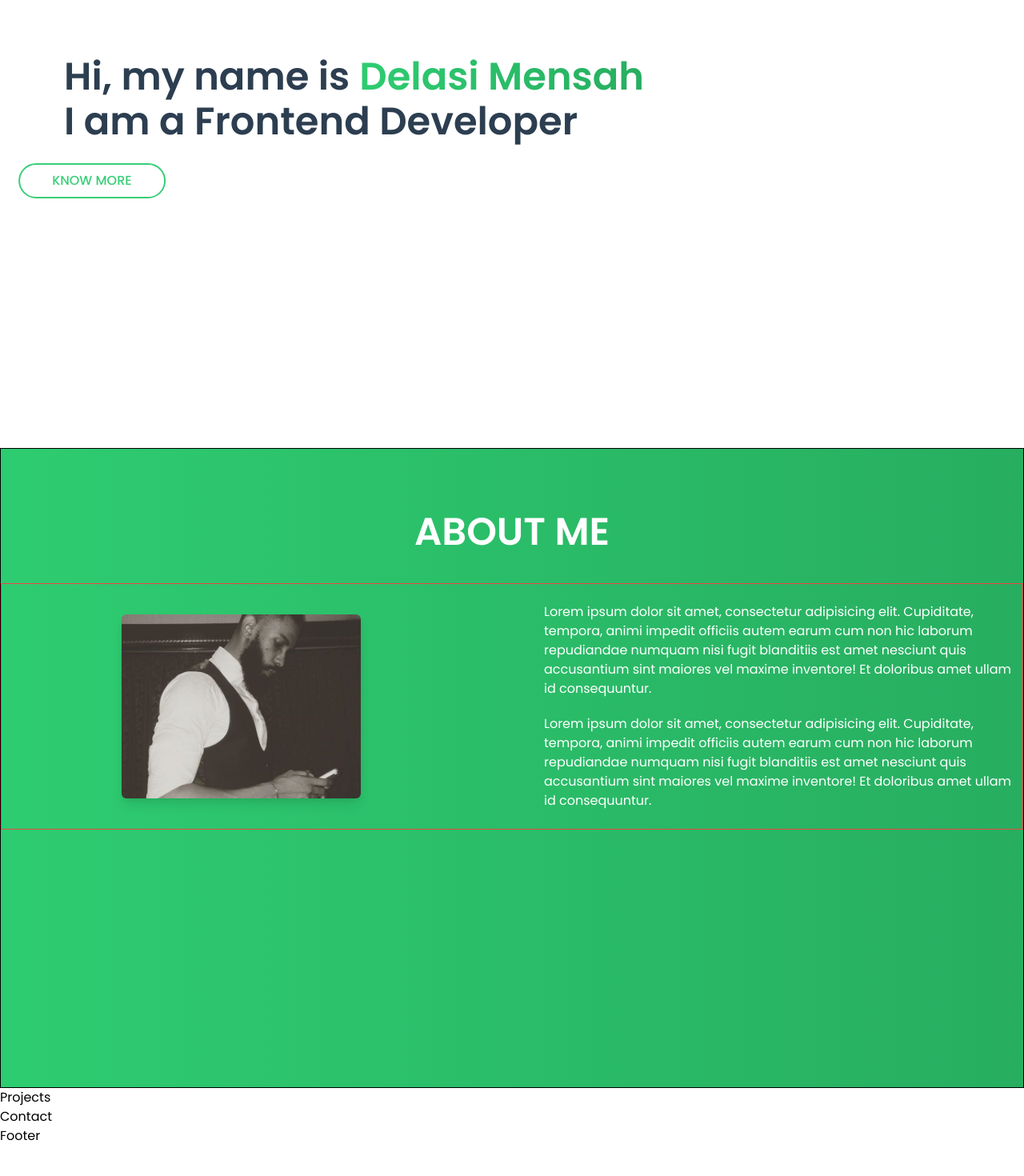
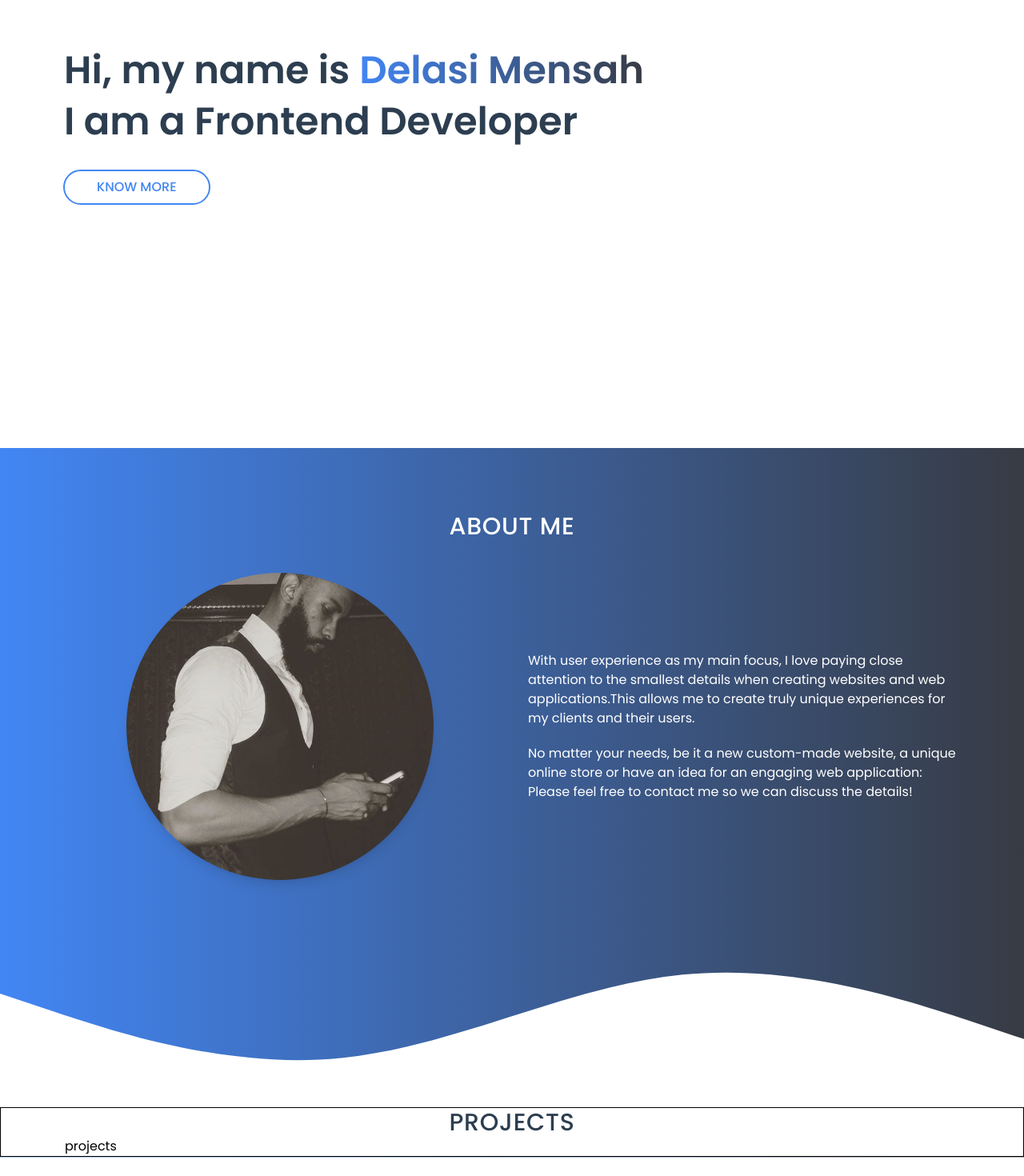
Before and after one commit to delasimensah/portfolio-site, a Next.js app: page / in a window 1280 px wide. Shown: the part 240-1710 px from the top of the page at 80% size. Before the commit the page ends 1672 px from the top, so only its background shows below. Built offline with nearby package versions, Linux system fonts and the light colour scheme.

Commit message:
finished about section

```diff
--- a/components/About/About.jsx
+++ b/components/About/About.jsx
@@ -1,40 +1,46 @@
 import React from "react";
 import Image from "next/image";
 import myPic from "../../public/me.jpg";
+import Fade from "react-reveal/Fade";
+
+//components
+import Title from "../Title/Title";
+import Container from "../Container/Container";
 
 const About = () => {
   return (
-    <section
-      id="about"
-      className=" border border-black h-screen py-20 bg-gradient-to-r from-primary to-secondary text-white space-y-10"
-    >
-      <h1 className="heading uppercase text-center">About me</h1>
+    <section id="about" className="h-auto gradient text-white relative">
+      <Container className="pt-20 space-y-10">
+        <Title className="text-white" text="about me" />
 
-      <div className="grid grid-cols-2 gap-20 section border border-red-500">
+        <div className="grid md:grid-cols-2 gap-10">
           <div className="flex justify-center items-center">
-          <div className=" w-1/2 h-3/4 shadow-lg rounded-md overflow-hidden">
-            <Image src={myPic} alt="my-photo" className="h-full w-full" />
+            <Fade left duration={2000}>
+              <div className="shadow-lg rounded-full overflow-hidden w-48 h-48 lg:w-96 lg:h-96">
+                <img src="/me.jpg" alt="my-photo" className="" />
               </div>
+            </Fade>
           </div>
 
           <div className="flex flex-col justify-center items-center space-y-5">
-          <p>
-            Lorem ipsum dolor sit amet, consectetur adipisicing elit.
-            Cupiditate, tempora, animi impedit officiis autem earum cum non hic
-            laborum repudiandae numquam nisi fugit blanditiis est amet nesciunt
-            quis accusantium sint maiores vel maxime inventore! Et doloribus
-            amet ullam id consequuntur.
+            <Fade top delay={1500}>
+              <p className="">
+                With user experience as my main focus, I love paying close
+                attention to the smallest details when creating websites and web
+                applications.This allows me to create truly unique experiences
+                for my clients and their users.
               </p>
-
-          <p>
-            Lorem ipsum dolor sit amet, consectetur adipisicing elit.
-            Cupiditate, tempora, animi impedit officiis autem earum cum non hic
-            laborum repudiandae numquam nisi fugit blanditiis est amet nesciunt
-            quis accusantium sint maiores vel maxime inventore! Et doloribus
-            amet ullam id consequuntur.
+              <p className="">
+                No matter your needs, be it a new custom-made website, a unique
+                online store or have an idea for an engaging web application:
+                Please feel free to contact me so we can discuss the details!
               </p>
+            </Fade>
           </div>
         </div>
+      </Container>
+
+      <img src="/waves.svg" alt="waves" className="" />
     </section>
   );
 };
--- a/components/Contact/Contact.jsx
+++ b/components/Contact/Contact.jsx
@@ -1,7 +1,17 @@
 import React from "react";
 
+//components
+import Title from "../Title/Title";
+import Container from "../Container/Container";
+
 const Contact = () => {
-  return <div>Contact</div>;
+  return (
+    <div className="h-screen gradient">
+      <img src="/waves.svg" alt="waves" className=" transform rotate-180" />
+      <Title text="contact me" className="text-white" />
+      <Container>contact</Container>
+    </div>
+  );
 };
 
 export default Contact;
--- a/components/Container/Container.jsx
+++ b/components/Container/Container.jsx
@@ -2,7 +2,9 @@ import React from "react";
 
 const Container = ({ children, className }) => {
   return (
-    <div className={`container mx-auto lg:px-20 ${className}`}>{children}</div>
+    <div className={`container mx-auto px-5 md:px-10 lg:px-20 ${className}`}>
+      {children}
+    </div>
   );
 };
 
--- a/components/Footer/Footer.jsx
+++ b/components/Footer/Footer.jsx
@@ -1,7 +1,7 @@
 import React from "react";
 
 const Footer = () => {
-  return <div>Footer</div>;
+  return <div className="h-52 bg-tertiary">Footer</div>;
 };
 
 export default Footer;
--- a/components/Hero/Hero.jsx
+++ b/components/Hero/Hero.jsx
@@ -37,9 +37,9 @@ const Hero = () => {
   }, []);
 
   return (
-    <header className="h-screen flex items-center">
-      <Container className="space-y-2 text-tertiary">
-        <div className="flex items-center space-x-3">
+    <header className="min-h-screen flex items-center">
+      <Container className="space-y-4 text-tertiary">
+        <div className="flex flex-col md:flex-row md:items-center space-y-2 md:space-y-0 md:space-x-3">
           <h1 ref={h1} className="heading" />
           <Fade top delay={1500}>
             <p className="heading bg-clip-text text-transparent gradient">
@@ -50,7 +50,7 @@ const Hero = () => {
 
         <h2 className="heading" ref={h2} />
 
-        <div className="pt-5">
+        <div className="pt-5 flex justify-center md:block">
           <Fade left delay={5000}>
             <Link to="about" smooth duration={1000} className="btn-primary">
               Know More
--- a/components/Projects/Projects.jsx
+++ b/components/Projects/Projects.jsx
@@ -1,7 +1,27 @@
 import React from "react";
 
+//components
+import Title from "../Title/Title";
+import Container from "../Container/Container";
+
 const Projects = () => {
-  return <div>Projects</div>;
+  const projects = [
+    {
+      title: "Project Title",
+      description:
+        "Lorem ipsum dolor sit amet consectetur adipisicing elit. Pariatur quo molestias architecto eligendi, facere doloremque ab ad recusandae reprehenderit accusamus.Lorem ipsum dolor sit amet consectetur adipisicing elit. Pariatur quo molestias architecto eligendi, facere doloremque ab ad recusandae reprehenderit accusamus.",
+      demo: "https://digitalnomadgh.com/",
+      github: "https://github.com/delasimensah/portfolio-site",
+      image: "/me.jpg",
+    },
+  ];
+  return (
+    <div className="border border-black">
+      <Title text="projects" className="text-tertiary" />
+
+      <Container>projects</Container>
+    </div>
+  );
 };
 
 export default Projects;
--- /dev/null
+++ b/components/Title/Title.jsx
@@ -0,0 +1,13 @@
+import React from "react";
+
+const Title = ({ text, className }) => {
+  return (
+    <h1
+      className={`font-medium uppercase text-3xl text-center tracking-wide ${className}`}
+    >
+      {text}
+    </h1>
+  );
+};
+
+export default Title;
--- a/styles/globals.css
+++ b/styles/globals.css
@@ -21,7 +21,7 @@ a {
 }
 
 .heading {
-  @apply xl:text-5xl xl:font-semibold;
+  @apply text-3xl md:text-4xl xl:text-5xl font-semibold text-center md:text-left;
 }
 
 .gradient {
--- a/tailwind.config.js
+++ b/tailwind.config.js
@@ -4,8 +4,8 @@ module.exports = {
   theme: {
     extend: {
       colors: {
-        primary: "#2ecc71",
-        secondary: "#27ae60",
+        primary: "#4286f4",
+        secondary: "#373B44",
         tertiary: "#2c3e50",
       },
     },
```
Also changed, not shown: components/Title.jsx (deleted), public/waves.svg (added), 1 other file (tests, documents, lock files or other folders). Lines whose indentation alone changed are shown as unchanged.
